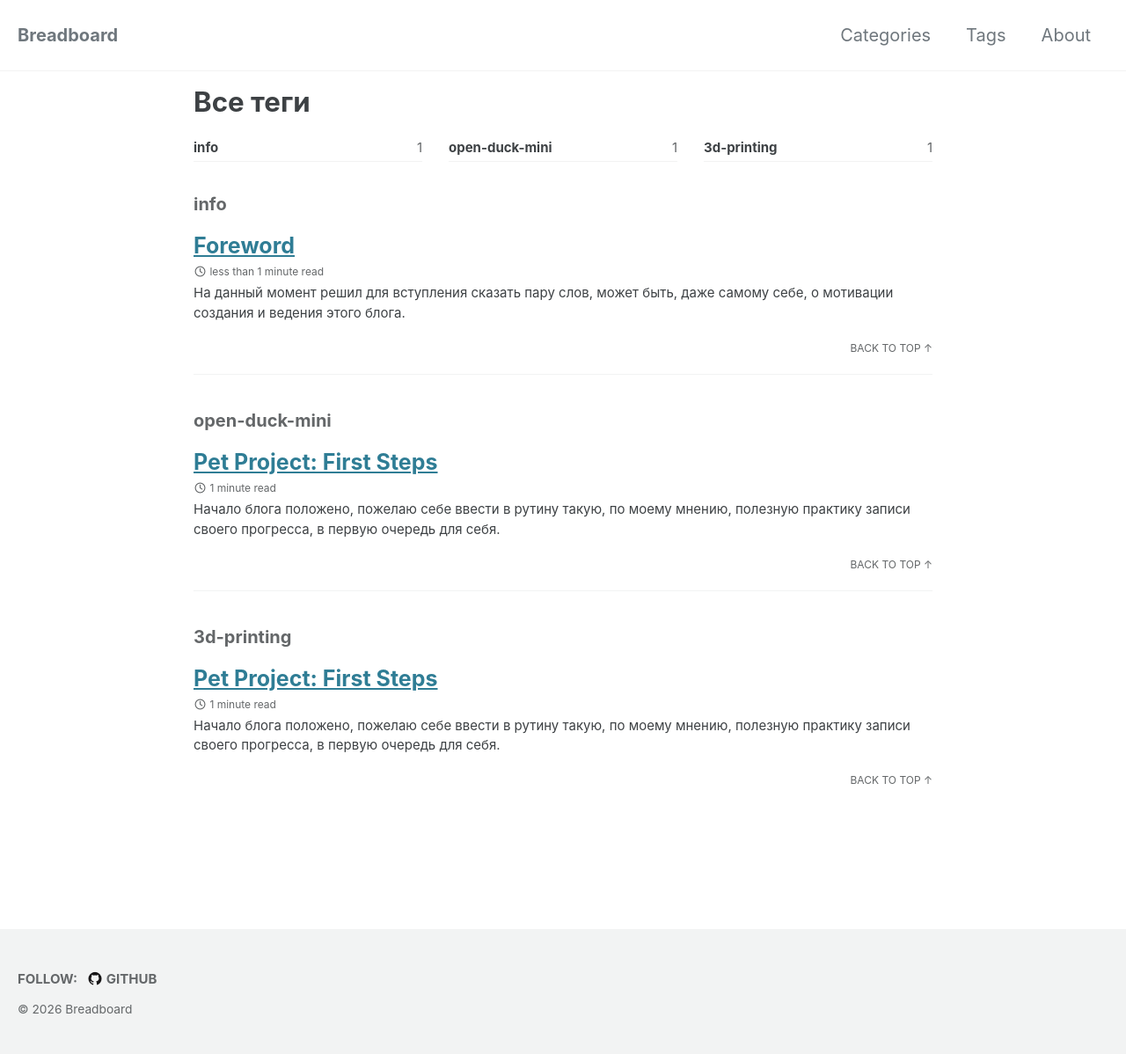
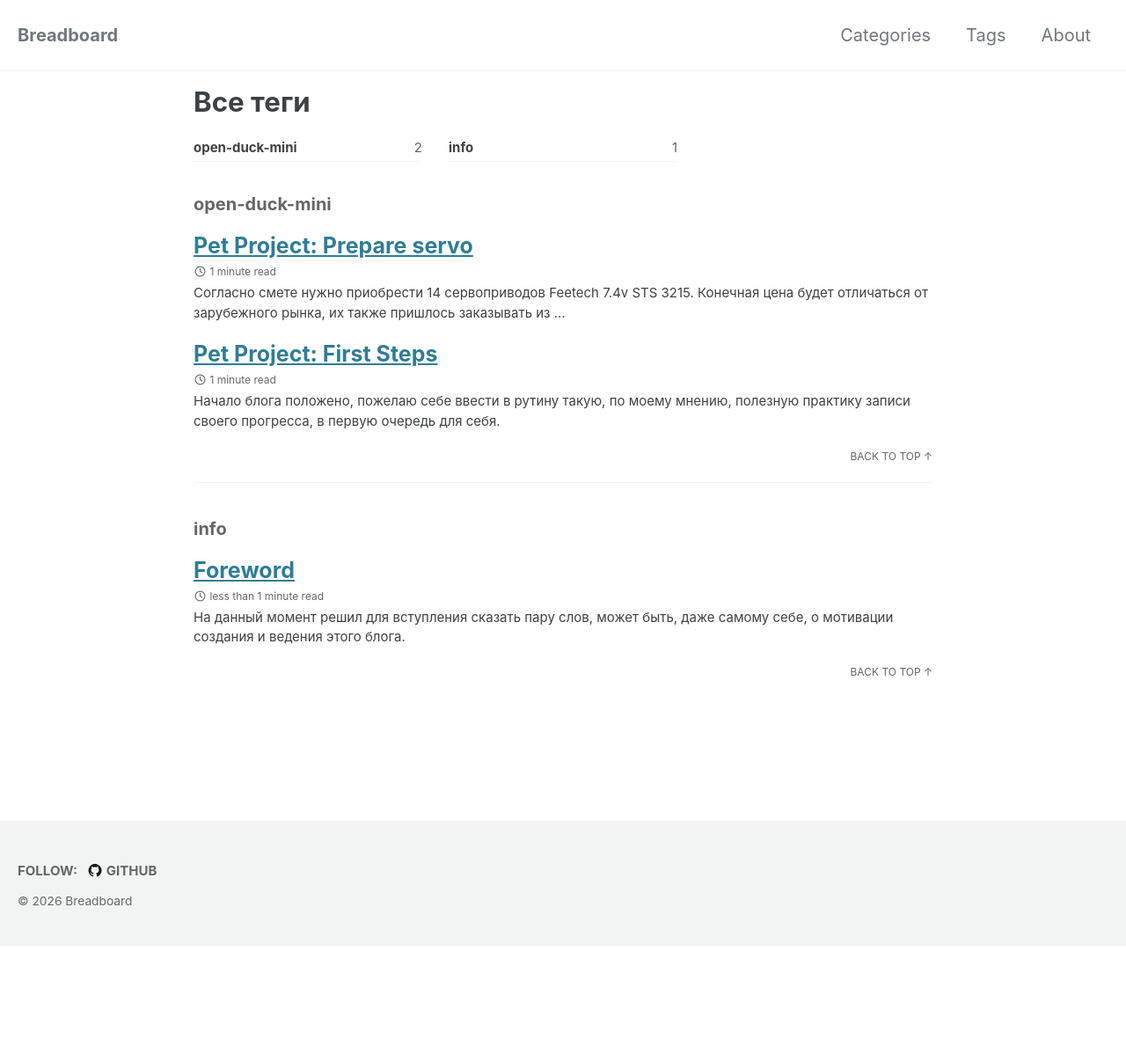
Before and after one commit to ntsaturov/breadboard, a Jekyll site: the page built from tags.md, in a window 1280 px wide. Shown: the whole page at 88% size. Built offline with Jekyll 4.4.1, drawn with Linux system fonts in a browser that asks for light colours; cached includes are drawn as plain includes; after the commit the page ends 1075 px from its top, so only the background shows below that; some of the changed lines change nothing that is shown.

Commit message:
Add new article 3, prepare servo

````diff
--- a/_posts/info/2026-09-26-start.md
+++ b/_posts/info/2026-09-26-start.md
@@ -3,10 +3,8 @@ title: "Pet Project: First Steps"
 date: 2026-09-26T21:00:00+03:00
 categories:
   - pet-project
-  - electronics
 tags:
   - open-duck-mini
-  - 3d-printing
 author: "Nikita Tsaturov"
 telegram_image: /assets/images/posts/2026-09-26-start/workspace.jpg
 telegram_text: |
--- /dev/null
+++ b/_posts/info/2026-09-29-prepare.md
@@ -0,0 +1,89 @@
+---
+title: "Pet Project: Prepare servo"
+date: 2026-09-29T01:00:00+03:00
+categories:
+  - pet-project
+tags:
+  - open-duck-mini
+author: "Nikita Tsaturov"
+telegram_image: /assets/images/posts/2026-09-26-start/workspace.jpg
+telegram_text: |
+
+---
+
+Согласно смете нужно приобрести 14 сервоприводов Feetech 7.4v STS 3215.
+<br>Конечная цена будет отличаться от зарубежного рынка, их также пришлось заказывать из Китая причем по довольно завышенной цене в отличии от той, что указана разработчиками в смете.
+
+![servo box](/assets/images/posts/2026-09-29-prepare/servo-box.png){: width="373"}
+![servo](/assets/images/posts/2026-09-29-prepare/servo.png){: width="373"}
+
+Перед тем как начать сборку проекта, необходима калибровка сервоприводов.
+Процесс достаточно не сложный, может быть даже немного нудный и выглядит следующим образом.
+
+Была куплена плата управления  от waveshare.
+
+![waveshare_1](/assets/images/posts/2026-09-29-prepare/waveshare_1.png){: width="373"}
+![waveshare_2](/assets/images/posts/2026-09-29-prepare/waveshare_2.png){: width="373"}
+
+Берем первый сервопривод, батарейку крона на 9V, плату управления (не забываем выставить джампер на RX, GND) и собираем всю схему как показано на рисунке ниже.
+
+![waveshare_servo](/assets/images/posts/2026-09-29-prepare/waveshare_servo.png){: width="673"}
+
+Для примера подключение выглядит следующим образом.
+
+![waveshare_servo_2](/assets/images/posts/2026-09-29-prepare/waveshare_servo_2.jpeg){: width="490"}
+![waveshare_connection](/assets/images/posts/2026-09-29-prepare/waveshare_connection.png){: width="373"}
+
+Клонируем репозиторий `https://github.com/apirrone/Open_Duck_Mini_Runtime`
+и для каждого сервопривода запускаем из корня проекта следующий скрипт для калибровки.
+<br> Предварительно настроив окружение.
+
+
+```
+virtualenv -p python3 .venv
+source .venv/bin/activate
+pip install -e .
+
+python scripts/configure_motor.py --id <id> --port <port>
+```
+
+где `id` - идентификатор сервопривода под конкретное его назначение.
+```
+{
+    "left_hip_yaw": 20,
+    "left_hip_roll": 21,
+    "left_hip_pitch": 22,
+    "left_knee": 23,
+    "left_ankle": 24,
+    "neck_pitch": 30,
+    "head_pitch": 31,
+    "head_yaw": 32,
+    "head_roll": 33,
+    "right_hip_yaw": 10,
+    "right_hip_roll": 11,
+    "right_hip_pitch": 12,
+    "right_knee": 13,
+    "right_ankle": 14,
+}
+```
+
+`port` - подключенное устройство, название которого можно получить с помощью команды
+`ls /dev/tty*`.
+
+Для примера:
+
+![find_port](/assets/images/posts/2026-09-29-prepare/find_port.png){: width="673"}
+
+Далее запускаем скрипт калибровки:
+
+![script_result](/assets/images/posts/2026-09-29-prepare/script_result.png){: width="873"}
+
+В контексте проекта нужно будет откалибровать 14 сервопривод.
+
+![ready_servo](/assets/images/posts/2026-09-29-prepare/ready_servo.png){: width="873"}
+
+После калибровки сервоприводы должны быть выставлены примерно в следующее положение.
+
+![servo_example](/assets/images/posts/2026-09-29-prepare/servo_example.png){: width="290"}
+
+Процесс калибровки окончен, можно приступать уже непосредственно к сборке комплектующих.
````
Also changed, not shown: assets/images/posts/2026-09-29-prepare/find_port.png (added), assets/images/posts/2026-09-29-prepare/ready_servo.png (added), assets/images/posts/2026-09-29-prepare/script_result.png (added), assets/images/posts/2026-09-29-prepare/servo-box.png (added), assets/images/posts/2026-09-29-prepare/servo.png (added), assets/images/posts/2026-09-29-prepare/servo_example.png (added), assets/images/posts/2026-09-29-prepare/waveshare_2.png (added), assets/images/posts/2026-09-29-prepare/waveshare_connection.png (added), assets/images/posts/2026-09-29-prepare/waveshare_servo_2.jpeg (added), 2 other files.
